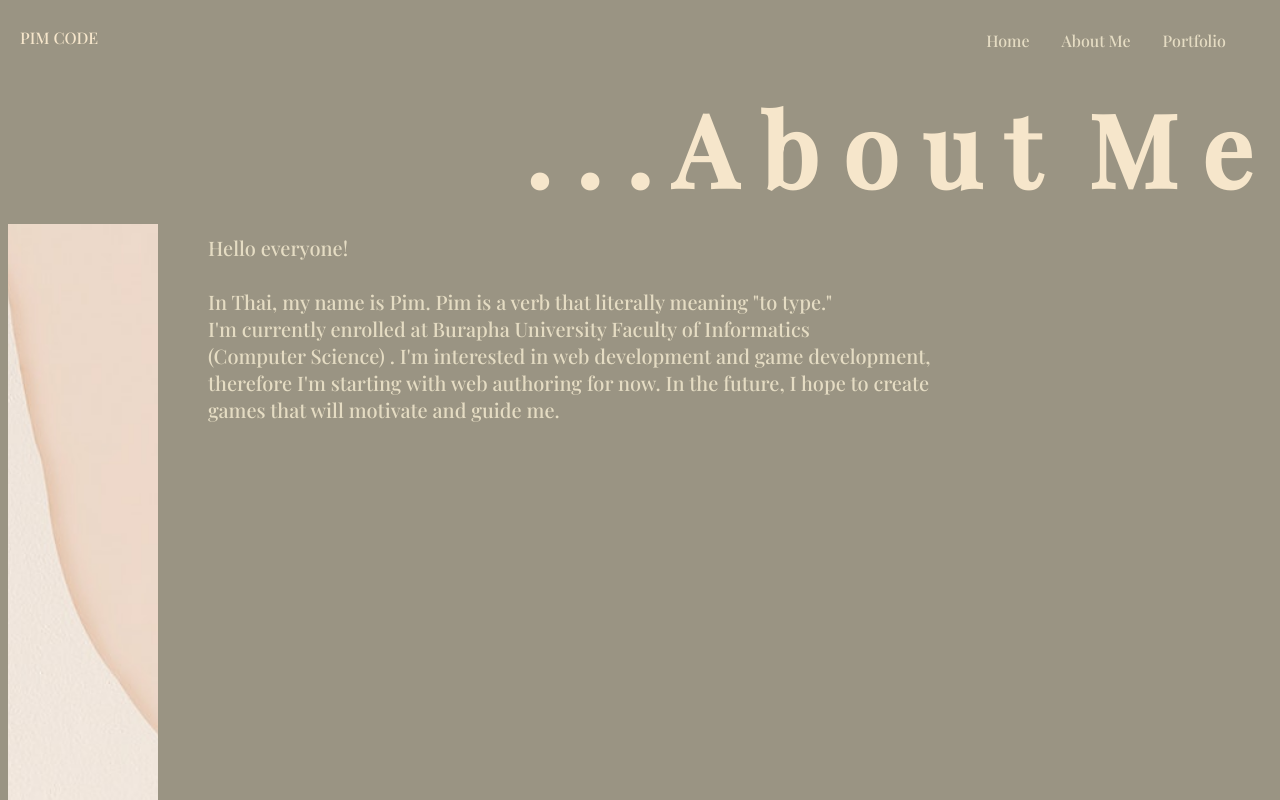
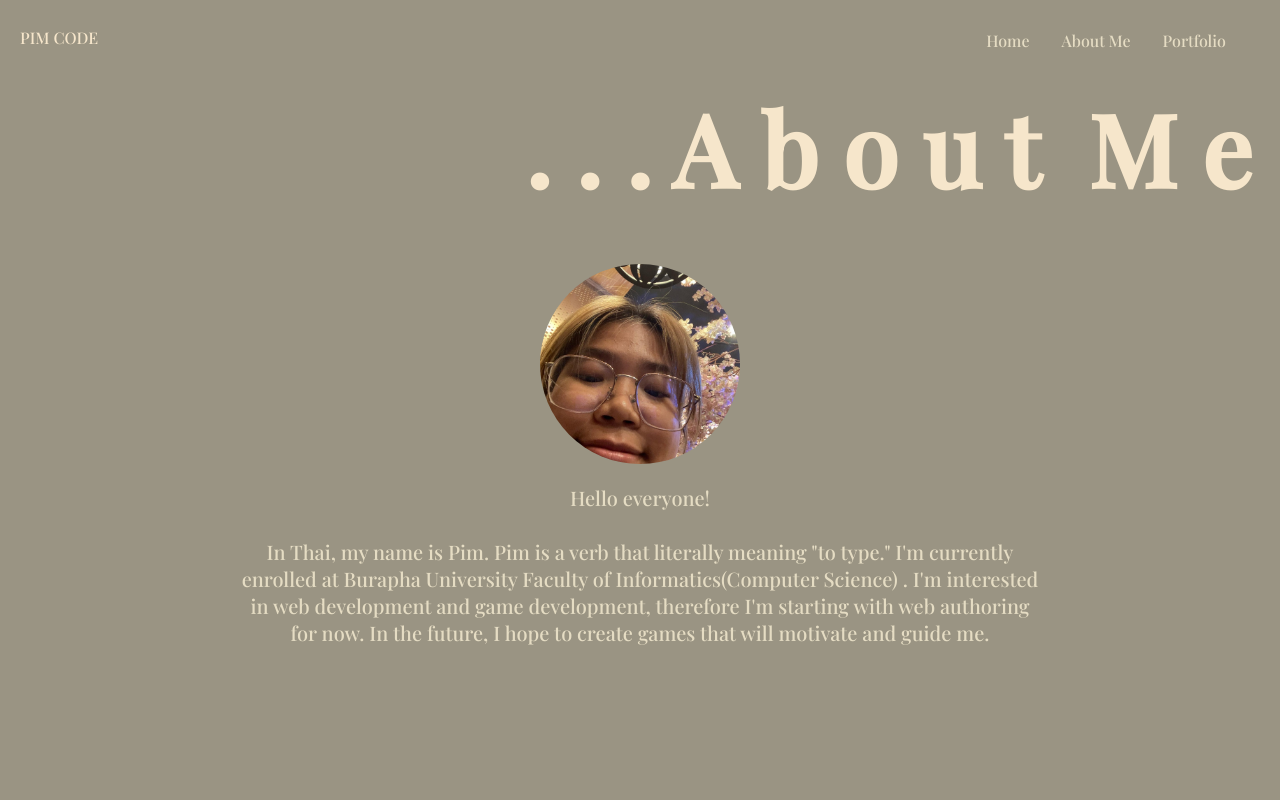
Before and after one commit to Malao-Ang/Portfolio.vue, a Vue app: page /about in a window 1280 px wide. Shown: the top 800 px of the page. Built offline with nearby package versions, Linux system fonts and the light colour scheme.

Commit message:
add card + button click in port

```diff
--- a/src/App.vue
+++ b/src/App.vue
@@ -31,6 +31,7 @@
 li {
   display: inline;
   float: right;
+
 }
 .logo{
   margin-top: 11px;
--- a/src/components/AboutMe.vue
+++ b/src/components/AboutMe.vue
@@ -4,13 +4,15 @@
             <div class="topic">
                 <p class="title1"> . . . A b o u t&nbsp;&nbsp;M e</p>
             </div>
+            <div class="profile">
+                <img src="../images/mypic3.jpg">
+            </div>
         </head>
             <div class="my-story">
-                <img class="about-img" src="../images/aboutpic2.png"/>
                 <p class="story">Hello everyone! </br></br>
-                    In Thai, my name is Pim. Pim is a verb that literally meaning "to type." </br>
+                    In Thai, my name is Pim. Pim is a verb that literally meaning "to type."
                     I'm currently enrolled at Burapha University
-                    Faculty of Informatics</br>(Computer Science) .
+                    Faculty of Informatics(Computer Science) .
                     I'm interested in web development and game development,
                     therefore I'm starting with web authoring for now. In the future,
                     I hope to create games that will motivate and guide me.
@@ -31,7 +33,18 @@ export default {
 head {
     display:block;
     text-align:right;
-    /* line-height:0; */
+}
+.profile img{
+    height: 200px;
+    display:flex;
+    margin:auto;
+    margin-top:50px;
+    border: none;
+    border-radius: 50%;
+    transition: transform 250ms;
+}
+.profile img:hover {
+    transform: translateY(-10px);
 }
 .title1{
     color:rgb(246, 230, 203);
@@ -40,29 +53,22 @@ head {
 
 }
 .my-story{
-    display:inline-flex;
-    flex-direction: row;
+    width: 100%;
+    height: 100%;
+    display:flex;
+    justify-content:center;
+    align-items:center;
+
+
 }
-.about-img{
-    height:1500px;
-    width:150px;
-    object-fit: cover;
-    display:block;
-    position:relative;
-    margin-top:10px;
-    /* display:flex;
-    flex:left; */
+.my-story  p{
+    width:800px;
+    height:300px;
+    text-align:center;
+    color:#E5DCC3;
+    font-size:20px;
+    transition: transform 250ms ease-out;
+
 }
 
-.my-story p{
-    display:flex;
-    margin-left:50px;
-    margin-right:300px;
-    color:#E5DCC3;
-    font-size:20px;
-}
-
-
-
-
 </style>
--- a/src/components/PortPage.vue
+++ b/src/components/PortPage.vue
@@ -1,5 +1,35 @@
+
 <template>
-
+<html>
+    <meta name="viewport" content="width=device-width, initial-scale=1">
+    <link rel="stylesheet" href="https://maxcdn.bootstrapcdn.com/bootstrap/4.0.0/css/bootstrap.min.css" integrity="sha384-Gn5384xqQ1aoWXA+058RXPxPg6fy4IWvTNh0E263XmFcJlSAwiGgFAW/dAiS6JXm" crossorigin="anonymous">
+        <div class="card-deck">
+            <div class="card">
+                <img class="card-img-top" src="@/images/cerni.jpg" alt="Card image cap">
+                <div class="card-body">
+                <h5 class="card-title">Cernificate</h5>
+                <p class="card-text">You can examine the certificates I attempted to obtain in order to obtain these items. Ma isn't perfect, but I'm hoping things will come in handy in the future.</p>
+                <button class="button_" ><span><a href="#">Click</a></span></button>
+                </div>
+        </div>
+        <div class="card">
+            <img class="card-img-top" src="https://scontent.fbkk2-8.fna.fbcdn.net/v/t1.6435-9/118382235_1273899476286503_7485940584378868862_n.jpg?_nc_cat=105&ccb=1-5&_nc_sid=730e14&_nc_eui2=AeGraTLfn1sF-nqW4fcu0_GggJPTSHuuJfiAk9NIe64l-L2OOnATwQbj5o_iHK1VBR88TgD-KiTpYFRlcd5qcLMy&_nc_ohc=6nC-tdpd55YAX-L1SU5&_nc_ht=scontent.fbkk2-8.fna&oh=00_AT-M15H3HQgfdeydP_yxTNGfHXT3Ux1cjrKn9wUvq7zVJg&oe=620FDFD4" alt="Card image cap" style="height:450px">
+                <div class="card-body">
+                    <h5 class="card-title">My Images</h5>
+                    <p class="card-text">These are photos of all the activities I've participated in that I'd want to share with you.</p>
+                    <button class="button_" ><span><a href="#">Click</a></span></button>
+                </div>
+        </div>
+        <div class="card">
+            <img class="card-img-top" src="https://camo.githubusercontent.com/d4c77e0ecd1192dfa105d7a167948356bebd41a8e00c906d55a9961bc78a3289/68747470733a2f2f313030306c6f676f732e6e65742f77702d636f6e74656e742f75706c6f6164732f323032312f30352f4769744875622d6c6f676f2e706e67" alt="Card image cap" style="height:450px">
+            <div class="card-body">
+                <h5 class="card-title"></br>My Project</h5>
+                <p class="card-text">You can recommend me for a project that I'm working on to enhance my coding skills.</p>
+                <button class="button_" ><span><a href="#">Click</a></span></button>
+            </div>
+        </div>
+        </div>
+    </html>
 </template>
 
 <script>
@@ -9,5 +39,61 @@ export default {
 </script>
 
 <style>
-
+.card{
+    box-shadow: 0 4px 8px 0 rgba(0,0,0,0.2);
+    transition: 0.3s;
+}
+.card:hover {
+    box-shadow: 0 8px 20px 0 rgba(0,0,0,0.2);
+}
+.card img{
+    background-color: white;
+}
+.card-body{
+    background-color: rgb(199, 190, 162);
+}
+.card-title{
+    background-color: rgb(199, 190, 162);
+}
+.card-text{
+    background-color: rgb(199, 190, 162);
+}
+.button_{
+    padding: 15px 25px;
+    font-size: 24px;
+    text-align: center;
+    cursor: pointer;
+    outline: none;
+    color: #fff;
+    background-color: rgb(229, 220, 195);
+    border: none;
+    border-radius: 15px;
+    box-shadow: 5px 3px 5px 0  rgb(109, 109, 109);
+}
+.button_ span a{
+    text-decoration:none;
+    color: #fff;
+}
+.button_ span {
+    cursor: pointer;
+    display: inline-block;
+    position: relative;
+    transition: 0.5s;
+    background-color:rgb(229, 220, 195);
+}
+.button_ span:after {
+    content: '\00bb';
+    position: absolute;
+    opacity: 0;
+    top: 0;
+    right: -20px;
+    transition: 0.5s;
+}
+.button_:hover span {
+    padding-right: 25px;
+}
+.button_:hover span:after {
+    opacity: 1;
+    right: 0;
+}
 </style>
--- a/src/views/Portfolio.vue
+++ b/src/views/Portfolio.vue
@@ -1,3 +1,21 @@
 <template>
-    <h1>This is Portfolio</h1>
+    <html>
+        <portpage/>
+        <router-view></router-view>
+    </html>
 </template>
+
+<script>
+import portpage from '@/components/PortPage.vue'
+export default {
+    name:'PortPage',
+    components: {
+        portpage
+    }
+
+}
+</script>
+
+<style>
+
+</style>
```
Also changed, not shown: src/images/mypic3.jpg (added), 1 other file (tests, documents, lock files or other folders).
